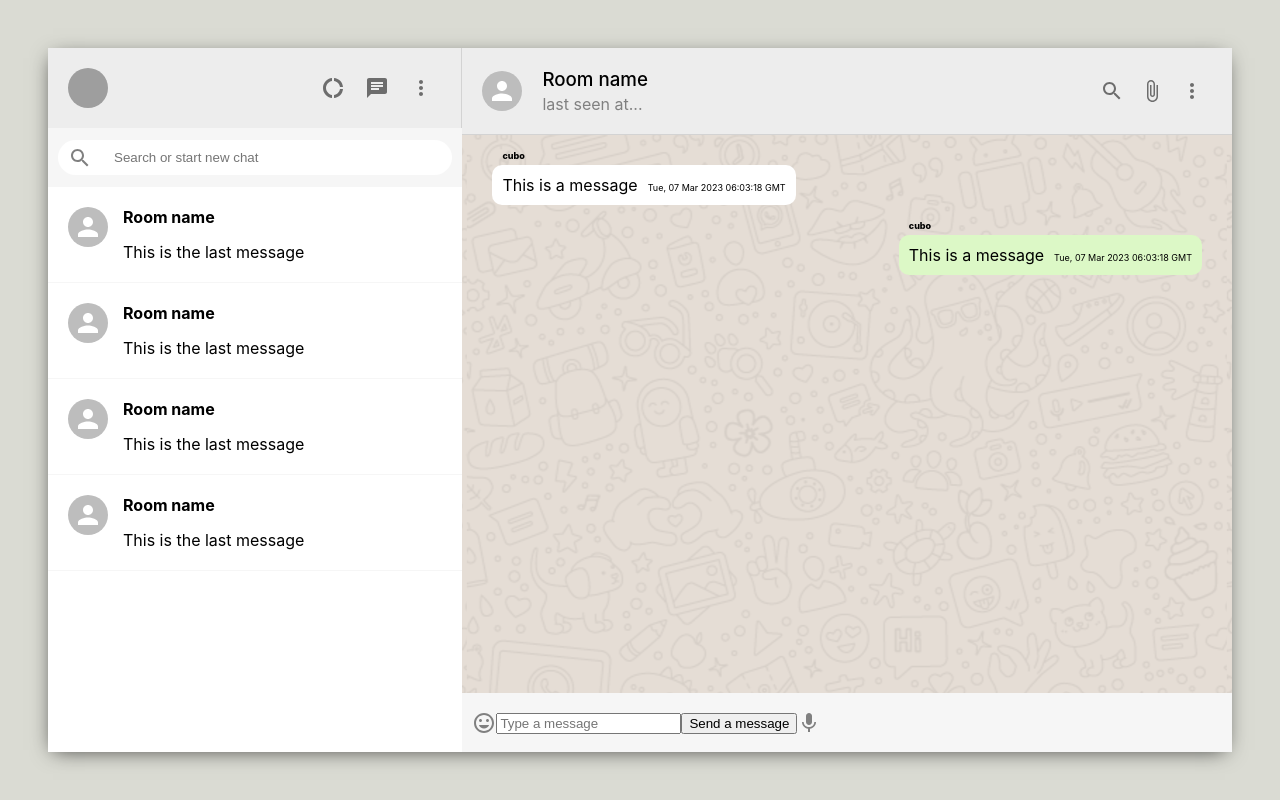
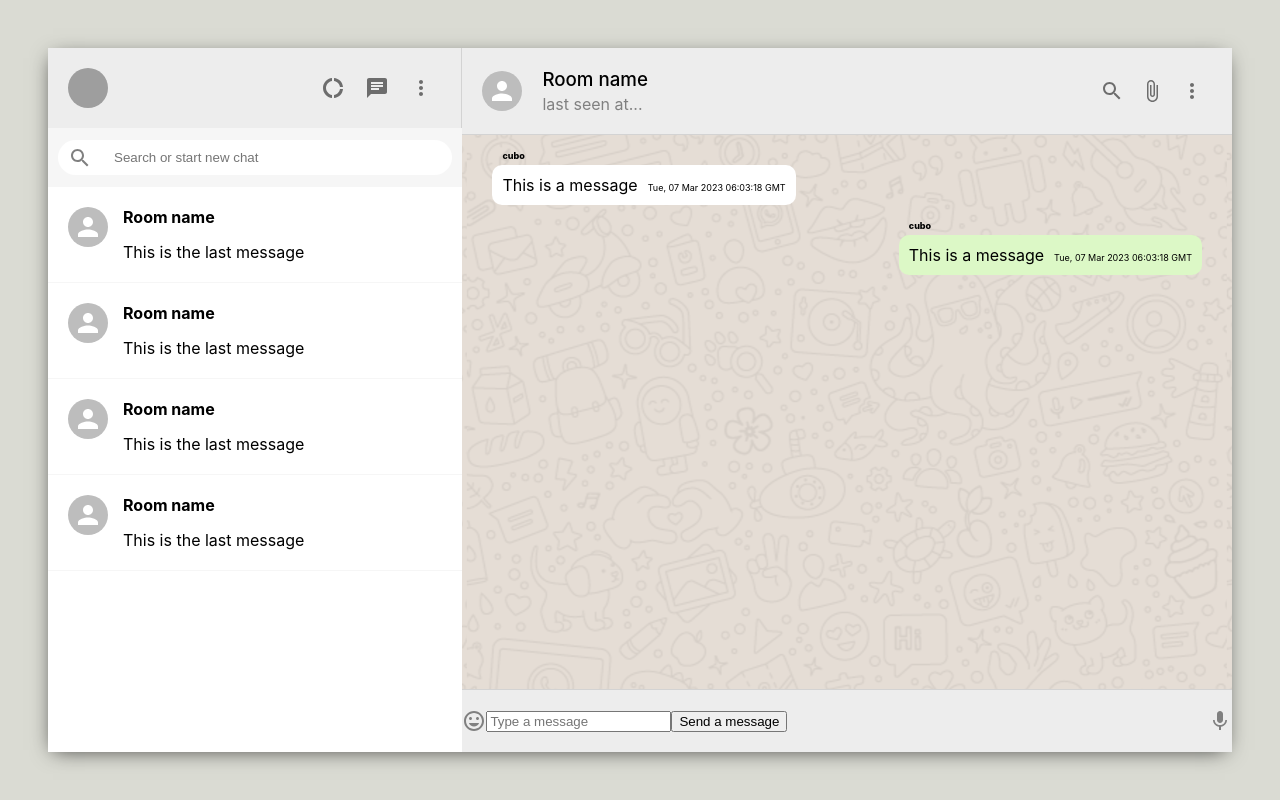
Before and after one commit to halannhile/whatsapp-clone, a React (Create React App) app: page / in a window 1280 px wide. Built offline with nearby package versions, Linux system fonts and the light colour scheme; grey boxes are pictures that could not be loaded.

Commit message:
styling for form

```diff
--- a/src/Chat.css
+++ b/src/Chat.css
@@ -71,10 +71,19 @@
 
 .chat__footer {
     display: flex;
+    justify-content: space-between;
     align-items: center;
-    background-color: #f6f6f6;
-    height: 39px;
-    padding: 10px;
+    height: 62px;
+    border-top: 1px solid lightgray;
+}
+
+.chat__footer > form {
+    flex: 1;
+    display: flex;
+}
+
+.chat__footer > form > input {
+
 }
 
 .chat__footer > .MuiSvgIcon-root {
```
